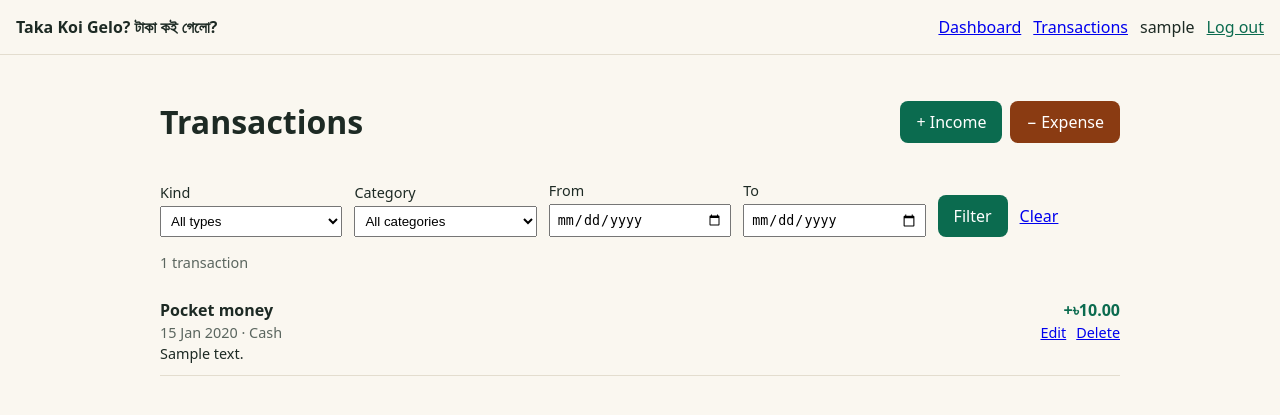
After one commit to nowrinafrinn/Taka-Koi-Gelo-, a Django app: page /transactions/ in a window 1280 px wide. The commit adds this page. Shown: the top 415 px of the page. Run offline with Django 5.2, Linux system fonts and the light colour scheme; a user stored in the database is signed in; tables that the repository leaves empty hold one stand-in row (values such as "Sample post").

Commit message:
Add income and expense management
Owner-scoped list, add, edit and delete views for transactions. The kind
comes from the URL and the owner from the session, never from form data.
Other users' records return 404. Delete needs a POST from a confirmation
page. The list filters by type, category and date range via GET, with
pagination that keeps filters. Adds a taka template filter with
lakh-style digit grouping. 31 new tests.

```diff
--- /dev/null
+++ b/finance/forms.py
@@ -0,0 +1,81 @@
+from django import forms
+from django.utils import timezone
+
+from .models import Transaction
+
+
+class TransactionForm(forms.ModelForm):
+    """Add/edit form for one kind of transaction.
+
+    The kind (income or expense) and the owner come from the view, never from
+    submitted data, so a user cannot post someone else's user id or switch
+    an expense into income by editing the HTML.
+    """
+
+    class Meta:
+        model = Transaction
+        fields = ['amount', 'category', 'payment_method', 'date', 'note']
+        widgets = {
+            'amount': forms.NumberInput(attrs={'step': '0.01', 'min': '0.01', 'inputmode': 'decimal'}),
+            'date': forms.DateInput(attrs={'type': 'date'}, format='%Y-%m-%d'),
+            'note': forms.TextInput(attrs={'placeholder': 'e.g. Lunch at the canteen'}),
+        }
+        labels = {'amount': 'Amount (৳)'}
+
+    def __init__(self, *args, kind, user, **kwargs):
+        super().__init__(*args, **kwargs)
+        # Set these on the instance *before* validation, so the model's
+        # clean() can check the category against the kind.
+        self.instance.kind = kind
+        self.instance.user = user
+
+        allowed = Transaction.INCOME_CATEGORIES if kind == Transaction.Kind.INCOME else Transaction.EXPENSE_CATEGORIES
+        self.fields['category'].choices = [
+            (value, label) for value, label in Transaction.Category.choices if value in allowed
+        ]
+
+        today = timezone.localdate()
+        self.fields['date'].widget.attrs['max'] = today.isoformat()
+        if not self.instance.pk:
+            self.fields['date'].initial = today
+
+        payment = self.fields['payment_method']
+        note = self.fields['note'].widget
+        if kind == Transaction.Kind.INCOME:
+            payment.label = 'Received via (optional)'
+            payment.choices = [('', 'Not specified'), *Transaction.PaymentMethod.choices]
+            note.attrs['placeholder'] = 'e.g. October tuition from Class 8 student'
+        else:
+            payment.label = 'Paid with'
+            payment.required = True
+            # No empty option: expenses must pick one.
+            payment.choices = Transaction.PaymentMethod.choices
+
+
+class TransactionFilterForm(forms.Form):
+    """Validates the GET parameters of the transaction list."""
+
+    kind = forms.ChoiceField(choices=[('', 'All types'), *Transaction.Kind.choices], required=False)
+    category = forms.ChoiceField(choices=[('', 'All categories'), *Transaction.Category.choices], required=False)
+    start = forms.DateField(required=False, label='From', widget=forms.DateInput(attrs={'type': 'date'}))
+    end = forms.DateField(required=False, label='To', widget=forms.DateInput(attrs={'type': 'date'}))
+
+    def clean(self):
+        cleaned = super().clean()
+        start, end = cleaned.get('start'), cleaned.get('end')
+        if start and end and start > end:
+            raise forms.ValidationError('"From" must be on or before "To".')
+        return cleaned
+
+    def apply(self, queryset):
+        """Narrow a queryset using the validated filters."""
+        data = self.cleaned_data
+        if data.get('kind'):
+            queryset = queryset.filter(kind=data['kind'])
+        if data.get('category'):
+            queryset = queryset.filter(category=data['category'])
+        if data.get('start'):
+            queryset = queryset.filter(date__gte=data['start'])
+        if data.get('end'):
+            queryset = queryset.filter(date__lte=data['end'])
+        return queryset
--- /dev/null
+++ b/finance/templatetags/money.py
@@ -0,0 +1,34 @@
+from decimal import ROUND_HALF_UP, Decimal, InvalidOperation
+
+from django import template
+
+register = template.Library()
+
+
+def group_south_asian(digits):
+    """'1234567' -> '12,34,567' (last three digits, then pairs)."""
+    if len(digits) <= 3:
+        return digits
+    head, tail = digits[:-3], digits[-3:]
+    pairs = []
+    while len(head) > 2:
+        pairs.insert(0, head[-2:])
+        head = head[:-2]
+    if head:
+        pairs.insert(0, head)
+    return ','.join(pairs + [tail])
+
+
+@register.filter
+def taka(value):
+    """Format a Decimal as Bangladeshi taka: 123456.5 -> '৳1,23,456.50'.
+
+    Display only. Never feed the result back into a calculation.
+    """
+    try:
+        amount = Decimal(value).quantize(Decimal('0.01'), rounding=ROUND_HALF_UP)
+    except (InvalidOperation, TypeError, ValueError):
+        return value
+    sign = '-' if amount < 0 else ''
+    whole, fraction = f'{abs(amount):.2f}'.split('.')
+    return f'{sign}৳{group_south_asian(whole)}.{fraction}'
--- a/finance/urls.py
+++ b/finance/urls.py
@@ -1,10 +1,17 @@
 from django.urls import path
 
 from . import views
+from .models import Transaction
 
 app_name = 'finance'
 
 urlpatterns = [
     path('', views.home, name='home'),
     path('dashboard/', views.dashboard, name='dashboard'),
+    path('transactions/', views.transaction_list, name='transaction_list'),
+    # The kind is fixed by the URL, not by a form field the user could edit.
+    path('transactions/add/income/', views.transaction_create, {'kind': Transaction.Kind.INCOME}, name='income_create'),
+    path('transactions/add/expense/', views.transaction_create, {'kind': Transaction.Kind.EXPENSE}, name='expense_create'),
+    path('transactions/<int:pk>/edit/', views.transaction_update, name='transaction_update'),
+    path('transactions/<int:pk>/delete/', views.transaction_delete, name='transaction_delete'),
 ]
--- a/finance/views.py
+++ b/finance/views.py
@@ -1,5 +1,14 @@
+from django.contrib import messages
 from django.contrib.auth.decorators import login_required
-from django.shortcuts import redirect, render
+from django.core.paginator import Paginator
+from django.shortcuts import get_object_or_404, redirect, render
+from django.views.decorators.http import require_http_methods
+
+from .forms import TransactionFilterForm, TransactionForm
+from .models import Transaction
+from .templatetags.money import taka
+
+PAGE_SIZE = 20
 
 
 def home(request):
@@ -13,3 +22,63 @@ def home(request):
 def dashboard(request):
     # Placeholder. Real figures arrive in the dashboard stage.
     return render(request, 'finance/dashboard.html')
+
+
+def get_own_transaction(request, pk):
+    """The only way views load a single transaction.
+
+    Filtering by user as well as pk means another user's id gives 404, the
+    same as an id that does not exist, so we never reveal that it exists.
+    """
+    return get_object_or_404(Transaction, pk=pk, user=request.user)
+
+
+@login_required
+def transaction_list(request):
+    transactions = request.user.transactions.all()
+
+    filter_form = TransactionFilterForm(request.GET or None)
+    if filter_form.is_valid():
+        transactions = filter_form.apply(transactions)
+
+    page = Paginator(transactions, PAGE_SIZE).get_page(request.GET.get('page'))
+    return render(request, 'finance/transaction_list.html', {
+        'filter_form': filter_form,
+        'page': page,
+    })
+
+
+@login_required
+@require_http_methods(['GET', 'POST'])
+def transaction_create(request, kind):
+    form = TransactionForm(request.POST or None, kind=kind, user=request.user)
+    if request.method == 'POST' and form.is_valid():
+        transaction = form.save()
+        messages.success(request, f'{transaction.get_kind_display()} of {taka(transaction.amount)} saved.')
+        # Post/Redirect/Get: refreshing the next page never re-submits the form.
+        return redirect('finance:transaction_list')
+    return render(request, 'finance/transaction_form.html', {'form': form, 'kind': kind, 'is_edit': False})
+
+
+@login_required
+@require_http_methods(['GET', 'POST'])
+def transaction_update(request, pk):
+    transaction = get_own_transaction(request, pk)
+    form = TransactionForm(request.POST or None, instance=transaction, kind=transaction.kind, user=request.user)
+    if request.method == 'POST' and form.is_valid():
+        form.save()
+        messages.success(request, 'Changes saved.')
+        return redirect('finance:transaction_list')
+    return render(request, 'finance/transaction_form.html', {'form': form, 'kind': transaction.kind, 'is_edit': True})
+
+
+@login_required
+@require_http_methods(['GET', 'POST'])
+def transaction_delete(request, pk):
+    transaction = get_own_transaction(request, pk)
+    if request.method == 'POST':
+        transaction.delete()
+        messages.success(request, 'Transaction deleted.')
+        return redirect('finance:transaction_list')
+    # GET only shows a confirmation page; nothing is deleted.
+    return render(request, 'finance/transaction_confirm_delete.html', {'transaction': transaction})
--- a/static/css/app.css
+++ b/static/css/app.css
@@ -47,9 +47,43 @@ body {
 .message { padding: 10px 12px; border-radius: 8px; background: #e6f2ec; }
 .message-error { background: #fbe7e4; }
 
-.auth-card { max-width: 420px; }
-.auth-card form > div { margin-bottom: 14px; }
-.auth-card input { display: block; width: 100%; box-sizing: border-box; padding: 8px; margin-top: 4px; }
+.auth-card, .form-card { max-width: 420px; }
+.auth-card form > div, .form-card form > div { margin-bottom: 14px; }
+.auth-card input, .form-card input, .form-card select {
+  display: block; width: 100%; box-sizing: border-box; padding: 8px; margin-top: 4px;
+}
+.form-buttons, .filter-buttons { display: flex; gap: 12px; align-items: center; }
+
+.page-head { display: flex; flex-wrap: wrap; gap: 12px; align-items: center; justify-content: space-between; }
+.actions { display: flex; gap: 8px; }
+/* Two classes so these win over the base .button colour defined below. */
+.button.button-expense { background: #8a3b12; }
+.button.button-danger { background: #a3261b; }
+
+.filters {
+  display: grid;
+  grid-template-columns: repeat(auto-fit, minmax(150px, 1fr));
+  gap: 12px;
+  align-items: end;
+  margin: 16px 0;
+}
+.filters label { display: flex; flex-direction: column; gap: 4px; font-size: 0.9em; }
+.filters input, .filters select { padding: 6px; }
+
+.tx-list { list-style: none; padding: 0; margin: 0; }
+.tx {
+  display: flex; justify-content: space-between; gap: 12px;
+  padding: 12px 0; border-bottom: 1px solid #e3ddcf;
+}
+.tx-main, .tx-side { display: flex; flex-direction: column; gap: 2px; }
+.tx-side { align-items: flex-end; text-align: right; }
+.tx-note { font-size: 0.9em; overflow-wrap: anywhere; }
+.tx-amount { font-weight: 700; font-variant-numeric: tabular-nums; }
+.tx-income .tx-amount { color: #0b6b4f; }
+.tx-expense .tx-amount { color: #8a3b12; }
+.tx-links { display: flex; gap: 10px; font-size: 0.9em; }
+
+.pagination { display: flex; gap: 16px; justify-content: center; margin-top: 16px; }
 .helptext, .muted { color: #5b665f; font-size: 0.9em; }
 .errorlist { color: #a3261b; padding-left: 18px; }
 
--- a/templates/base.html
+++ b/templates/base.html
@@ -12,6 +12,8 @@
 
     <nav class="site-nav" aria-label="Account">
       {% if user.is_authenticated %}
+        <a href="{% url 'finance:dashboard' %}">Dashboard</a>
+        <a href="{% url 'finance:transaction_list' %}">Transactions</a>
         <span class="nav-user">{{ user.username }}</span>
         {# Logout changes state, so it is a POST form with a CSRF token, not a link. #}
         <form method="post" action="{% url 'accounts:logout' %}" class="inline-form">
--- /dev/null
+++ b/templates/finance/transaction_list.html
@@ -0,0 +1,67 @@
+{% extends 'base.html' %}
+{% load money %}
+
+{% block title %}Transactions · Taka Koi Gelo?{% endblock %}
+
+{% block content %}
+  <div class="page-head">
+    <h1>Transactions</h1>
+    <div class="actions">
+      <a class="button" href="{% url 'finance:income_create' %}">+ Income</a>
+      <a class="button button-expense" href="{% url 'finance:expense_create' %}">− Expense</a>
+    </div>
+  </div>
+
+  {# GET form: filters live in the URL, so a filtered view can be bookmarked. #}
+  <form method="get" class="filters" aria-label="Filter transactions">
+    {{ filter_form.non_field_errors }}
+    {% for field in filter_form %}
+      <label>
+        <span>{{ field.label }}</span>
+        {{ field }}
+        {{ field.errors }}
+      </label>
+    {% endfor %}
+    <div class="filter-buttons">
+      <button type="submit" class="button">Filter</button>
+      <a href="{% url 'finance:transaction_list' %}">Clear</a>
+    </div>
+  </form>
+
+  {% if page.object_list %}
+    <p class="muted">{{ page.paginator.count }} transaction{{ page.paginator.count|pluralize }}</p>
+    <ul class="tx-list">
+      {% for t in page.object_list %}
+        <li class="tx tx-{{ t.kind }}">
+          <div class="tx-main">
+            <strong>{{ t.get_category_display }}</strong>
+            <span class="muted">
+              {{ t.date|date:"j M Y" }}{% if t.payment_method %} · {{ t.get_payment_method_display }}{% endif %}
+            </span>
+            {% if t.note %}<span class="tx-note">{{ t.note }}</span>{% endif %}
+          </div>
+          <div class="tx-side">
+            <span class="tx-amount">{% if t.kind == 'expense' %}−{% else %}+{% endif %}{{ t.amount|taka }}</span>
+            <span class="tx-links">
+              <a href="{% url 'finance:transaction_update' t.pk %}">Edit</a>
+              <a href="{% url 'finance:transaction_delete' t.pk %}">Delete</a>
+            </span>
+          </div>
+        </li>
+      {% endfor %}
+    </ul>
+
+    {% if page.has_other_pages %}
+      <nav class="pagination" aria-label="Pages">
+        {# {% querystring %} keeps the active filters while changing the page. #}
+        {% if page.has_previous %}<a href="{% querystring page=page.previous_page_number %}">← Newer</a>{% endif %}
+        <span>Page {{ page.number }} of {{ page.paginator.num_pages }}</span>
+        {% if page.has_next %}<a href="{% querystring page=page.next_page_number %}">Older →</a>{% endif %}
+      </nav>
+    {% endif %}
+  {% elif request.GET %}
+    <p>No transactions match these filters.</p>
+  {% else %}
+    <p>Nothing here yet. Add your first income or expense to see where the taka goes.</p>
+  {% endif %}
+{% endblock %}
```
Also changed, not shown: finance/tests/test_transactions.py (added, +289 -0 lines), templates/finance/transaction_confirm_delete.html (added, +25 -0 lines), templates/finance/transaction_form.html (added, +23 -0 lines), finance/templatetags/__init__.py (added).
